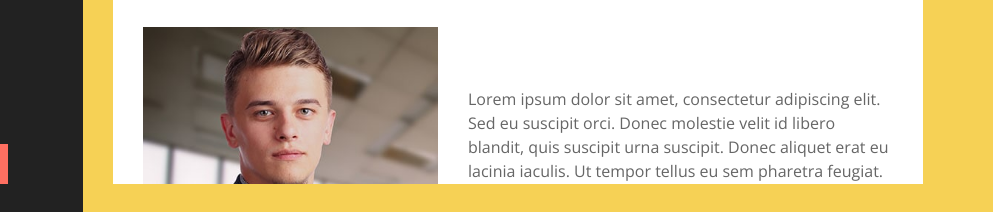
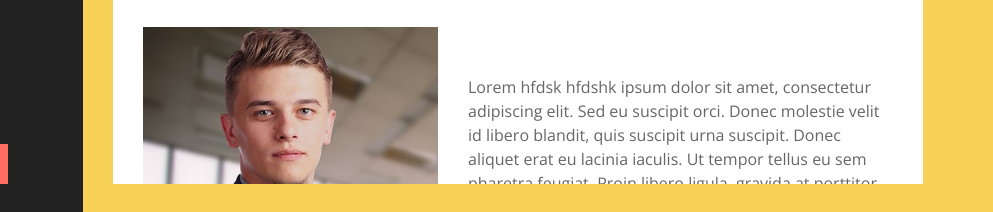
Before and after one commit to rakib-mollah1/about, a plain HTML site: page index.html in a window 1280 px wide. Shown: the part 586-798 px from the top of the page, 287-1280 px from the left. Drawn offline with nearby package versions, Linux system fonts and the light colour scheme.

Commit message:
Update index.html

```diff
--- a/index.html
+++ b/index.html
@@ -99,7 +99,7 @@
                             </div>
                             <div class="col-md-6 col-lg-7">
                                 <p>
-                                    Lorem ipsum dolor sit amet, consectetur adipiscing elit. Sed eu suscipit orci. Donec molestie velit id libero blandit, quis suscipit urna suscipit. Donec aliquet erat eu lacinia iaculis. Ut tempor tellus eu sem pharetra feugiat. Proin libero ligula, gravida at porttitor eget.
+                                    Lorem hfdsk hfdshk ipsum dolor sit amet, consectetur adipiscing elit. Sed eu suscipit orci. Donec molestie velit id libero blandit, quis suscipit urna suscipit. Donec aliquet erat eu lacinia iaculis. Ut tempor tellus eu sem pharetra feugiat. Proin libero ligula, gravida at porttitor eget.
                                 </p>
                                 <a class="btn" href="#">Hire Me</a>
                             </div>
```
